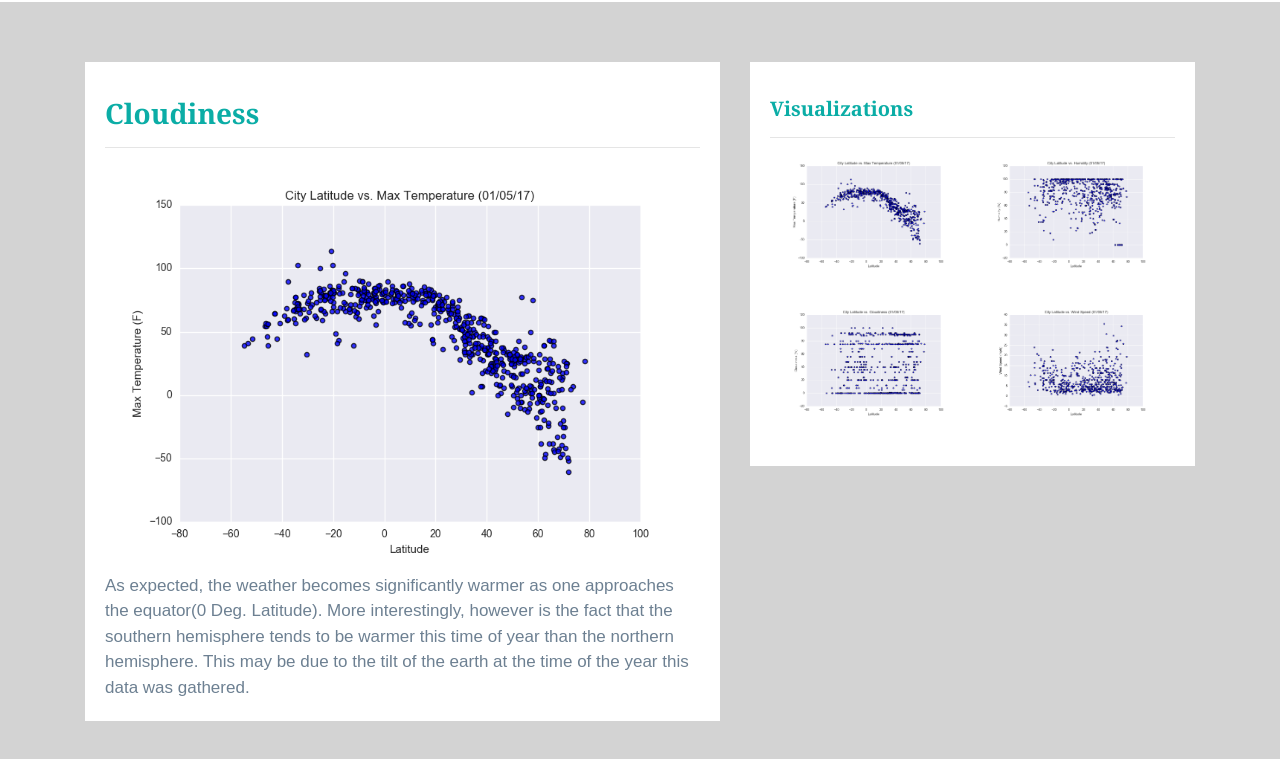
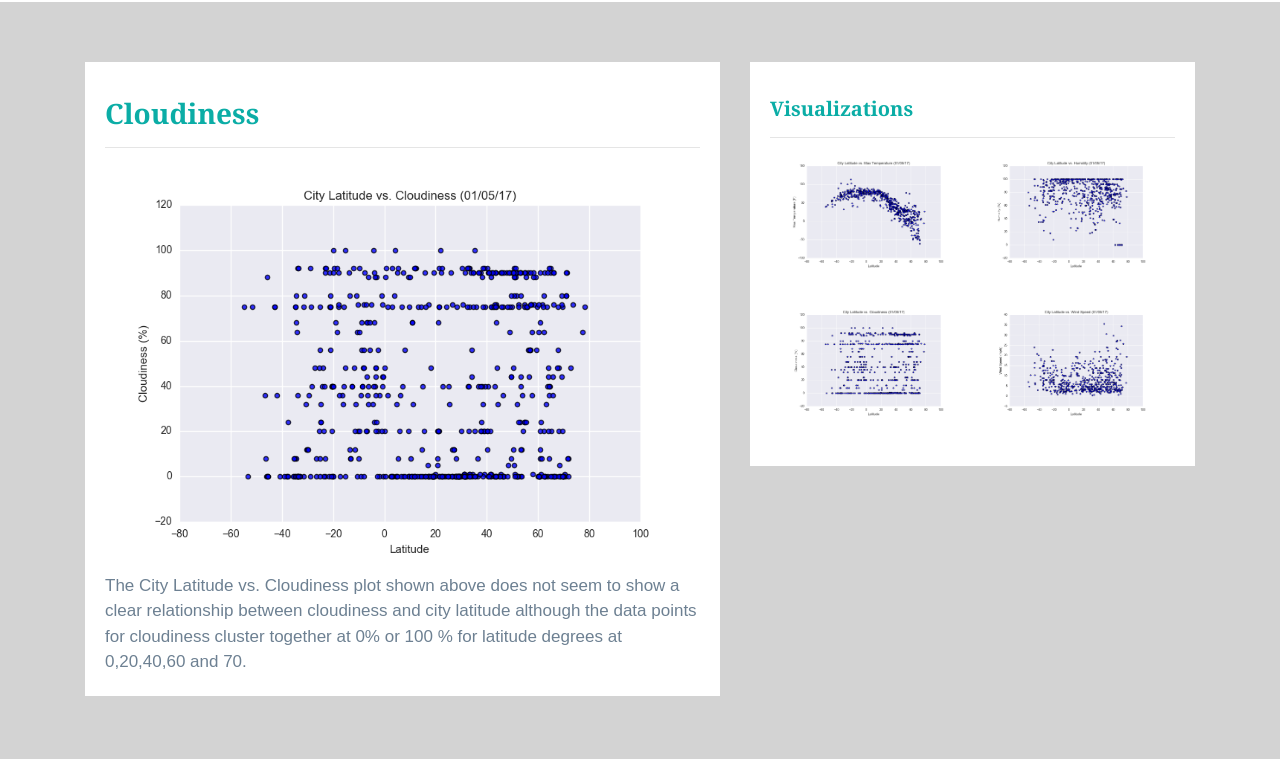
Before and after one commit to betsyjames/Web-Design-Challenge, a plain HTML site: page Cloudy.html in a window 1280 px wide. Shown: the part 55-814 px from the top of the page. Drawn offline with nearby package versions, Linux system fonts and the light colour scheme.

Commit message:
Fixed text

```diff
--- a/Cloudy.html
+++ b/Cloudy.html
@@ -57,8 +57,8 @@
             <div class="box" style="padding-bottom: 5px;">
                 <h3 class="title">Cloudiness</h3>
                 <hr>
-                <img src="Resources/assets/images/Fig1.png"  alt="Latitude vs. Cloudiness">
-                <p>As expected, the weather becomes significantly warmer as one approaches the equator(0 Deg. Latitude). More interestingly, however is the fact that the southern hemisphere tends to be warmer this time of year than the northern hemisphere. This may be due to the tilt of the earth at the time of the year this data was gathered.
+                <img src="Resources/assets/images/Fig3.png"  alt="Latitude vs. Cloudiness">
+                <p>The City Latitude vs. Cloudiness plot shown above does not seem to show a clear relationship between cloudiness and city latitude although the data points for cloudiness cluster together at 0% or 100 % for latitude degrees at 0,20,40,60 and 70.
                 </p>
 
             </div>
```
Also changed, not shown: Humidity.html (+2 -2 lines), WindSpeed.html (+2 -2 lines).
